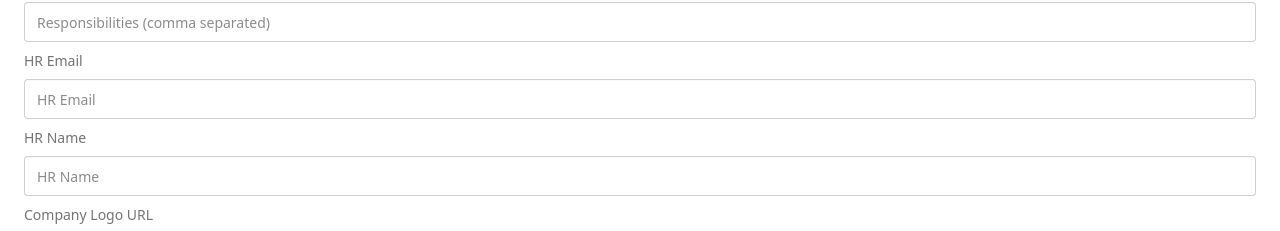
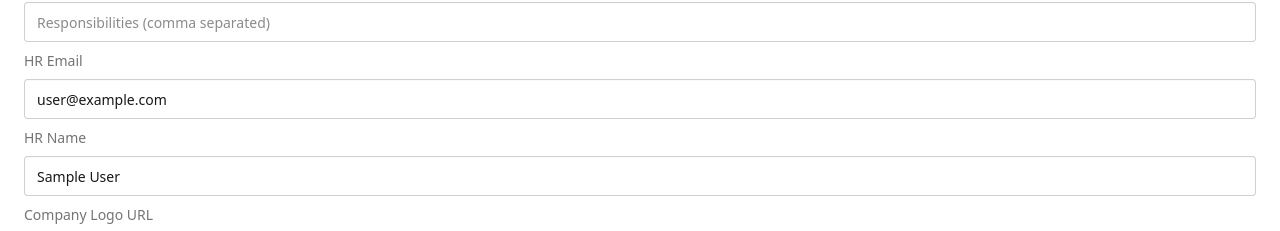
Before and after one commit to Rakibul12356/job-portal-web, a React (Vite) app: page /addJob in a window 1280 px wide. Shown: the part 886-1117 px from the top of the page. Built offline with nearby package versions, Linux system fonts and the light colour scheme; no server answers; sample sign-in values are in the browser's storage.

Commit message:
new job data send to backnend

```diff
--- a/src/pages/Home/addJob/AddJob.jsx
+++ b/src/pages/Home/addJob/AddJob.jsx
@@ -1,6 +1,12 @@
 import React from 'react';
+import { useNavigate } from 'react-router-dom';
+import Swal from 'sweetalert2'
+import useAuth from '../../../hooks/useAuth';
+
 
 const AddJob = () => {
+    const navigate = useNavigate()
+    const { user } = useAuth()
 
     const handleSubmit = (e) => {
         e.preventDefault();
@@ -27,11 +33,26 @@ const AddJob = () => {
             hr_name: form.hr_name.value,
             company_logo: form.company_logo.value,
         };
-
-        console.log("Submitted Job:", job);
-
         // Optional: send job to backend
         // fetch('/api/jobs', { method: 'POST', headers: { 'Content-Type': 'application/json' }, body: JSON.stringify(job) })
+        fetch('http://localhost:5000/jobs', {
+            method: "POST",
+            headers: {
+                'content-type': 'application/json'
+            },
+            body: JSON.stringify(job)
+        })
+            .then(res => res.json())
+            .then(data => {
+                if (data.insertedId) {
+                    Swal.fire({
+                        title: "Good job!",
+                        text: "Added job successfully",
+                        icon: "success"
+                    });
+                    navigate('/')
+                }
+            })
     };
 
     return (
@@ -72,10 +93,12 @@ const AddJob = () => {
                 <input name="responsibilities" className="input w-full" placeholder="Responsibilities (comma separated)" />
                 {/**HR Email */}
                 <label className="fieldset-label">HR Email</label>
-                <input name="hr_email" className="input w-full" placeholder="HR Email" required />
+                <input name="hr_email" defaultValue={user.email} className="input w-full" placeholder="HR Email" required />
                 {/**LHR Name*/}
                 <label className="fieldset-label">HR Name</label>
-                <input name="hr_name" className="input w-full" placeholder="HR Name" required />
+                <input name="hr_name" defaultValue={user.
+                    displayName
+                } className="input w-full" placeholder="HR Name" required />
                 {/**Company Logo URL */}
                 <label className="fieldset-label">Company Logo URL</label>
                 <input name="company_logo" className="input w-full" placeholder="Company Logo URL" required />
```
